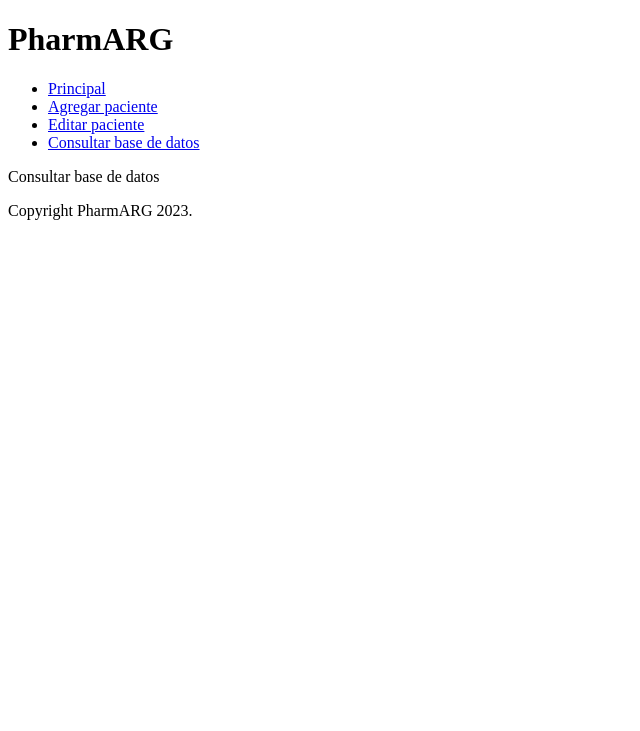
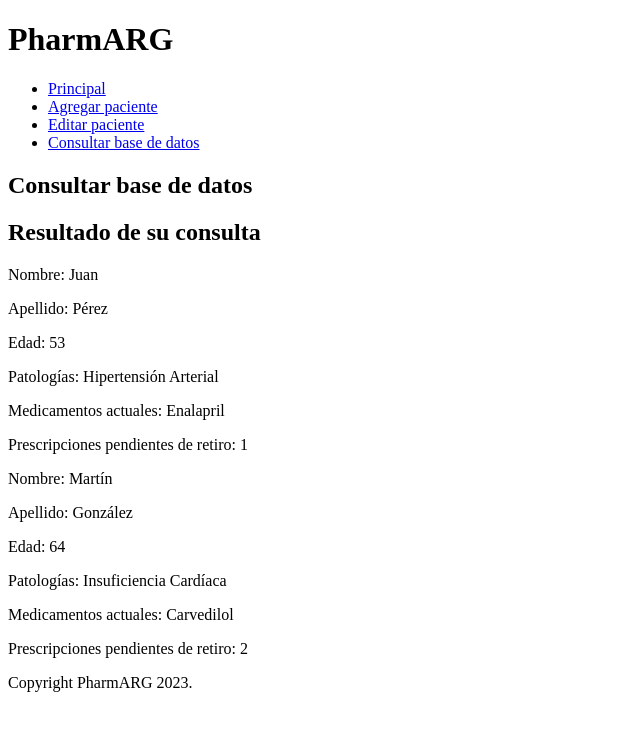
Before and after one commit to HugoGranchetti/TP-Django-Grupo-5, a Django app: page /PharmARG/consultas in a window 1280 px wide. Shown: the top 731 px of the page, without its empty margins (0-640 px from the left). Run offline with Django 4.2, Linux system fonts and the light colour scheme.

Commit message:
Agregado bucle en consultas

```diff
--- a/TPGrupo5/PharmARG/templates/PharmARG/consultas.html
+++ b/TPGrupo5/PharmARG/templates/PharmARG/consultas.html
@@ -19,7 +19,22 @@
         </ul>
     </nav>
     <main>
-        <p>Consultar base de datos</p>
+        <h2>Consultar base de datos</h2>
+        <section>
+            <h2>Resultado de su consulta</h2>
+
+            {% for paciente in listado_pacientes %}
+            <p>Nombre: {{paciente.nombre_paciente}}</p>
+            <p>Apellido: {{paciente.apellido_paciente}}</p>
+            <p>Edad: {{paciente.edad_paciente}}</p>
+            <p>Patologías: {{paciente.pats_paciente}}</p>
+            <p>Medicamentos actuales: {{paciente.meds_paciente}}</p>
+            <p>Prescripciones pendientes de retiro: {{paciente.presc_pend_paciente}}</p>
+            {% empty %}
+            <p>No hay pacientes con las características solicitadas.</p>
+            {% endfor %}
+
+        </section>
     </main>
     <footer>Copyright PharmARG 2023.</footer>
 </body>
--- a/TPGrupo5/PharmARG/templates/PharmARG/index.html
+++ b/TPGrupo5/PharmARG/templates/PharmARG/index.html
@@ -20,7 +20,7 @@
         </ul>
     </nav>
     <main>
-        <p>Bienvenida/o, {{user_name}} {{user_lastname}}</p>
+        <p>Bienvenida/o, {{nombre_usuario}} {{nombre_usuario}}</p>
     </main>
     <footer>Copyright PharmARG 2023.</footer>
 </body>
--- a/TPGrupo5/PharmARG/views.py
+++ b/TPGrupo5/PharmARG/views.py
@@ -4,10 +4,12 @@ from django.http import HttpResponse
 # Create your views here.
 
 def index(request):
+
     context = {
-        "user_name": "Hugo",
-        "user_lastname": "Granchetti",
+        "nombre_usuario": "Hugo",
+        "apellido_usuario": "Granchetti",
     }
+
     return render(request, "PharmARG/index.html", context)
 
 
@@ -27,6 +29,27 @@ def editar_paciente(request):
 
 def consultas(request):
 
-    context = {}
+    listado_pacientes = [
+        {
+        "nombre_paciente": "Juan",
+        "apellido_paciente": "Pérez",
+        "edad_paciente": 53,
+        "pats_paciente": "Hipertensión Arterial",
+        "meds_paciente": "Enalapril",
+        "presc_pend_paciente": 1
+        },
+        {
+        "nombre_paciente": "Martín",
+        "apellido_paciente": "González",
+        "edad_paciente": 64,
+        "pats_paciente": "Insuficiencia Cardíaca",
+        "meds_paciente": "Carvedilol",
+        "presc_pend_paciente": 2
+        },
+    ]
+
+    context = {
+        "listado_pacientes": listado_pacientes
+    }
 
     return render(request, "PharmARG/consultas.html", context)
```
